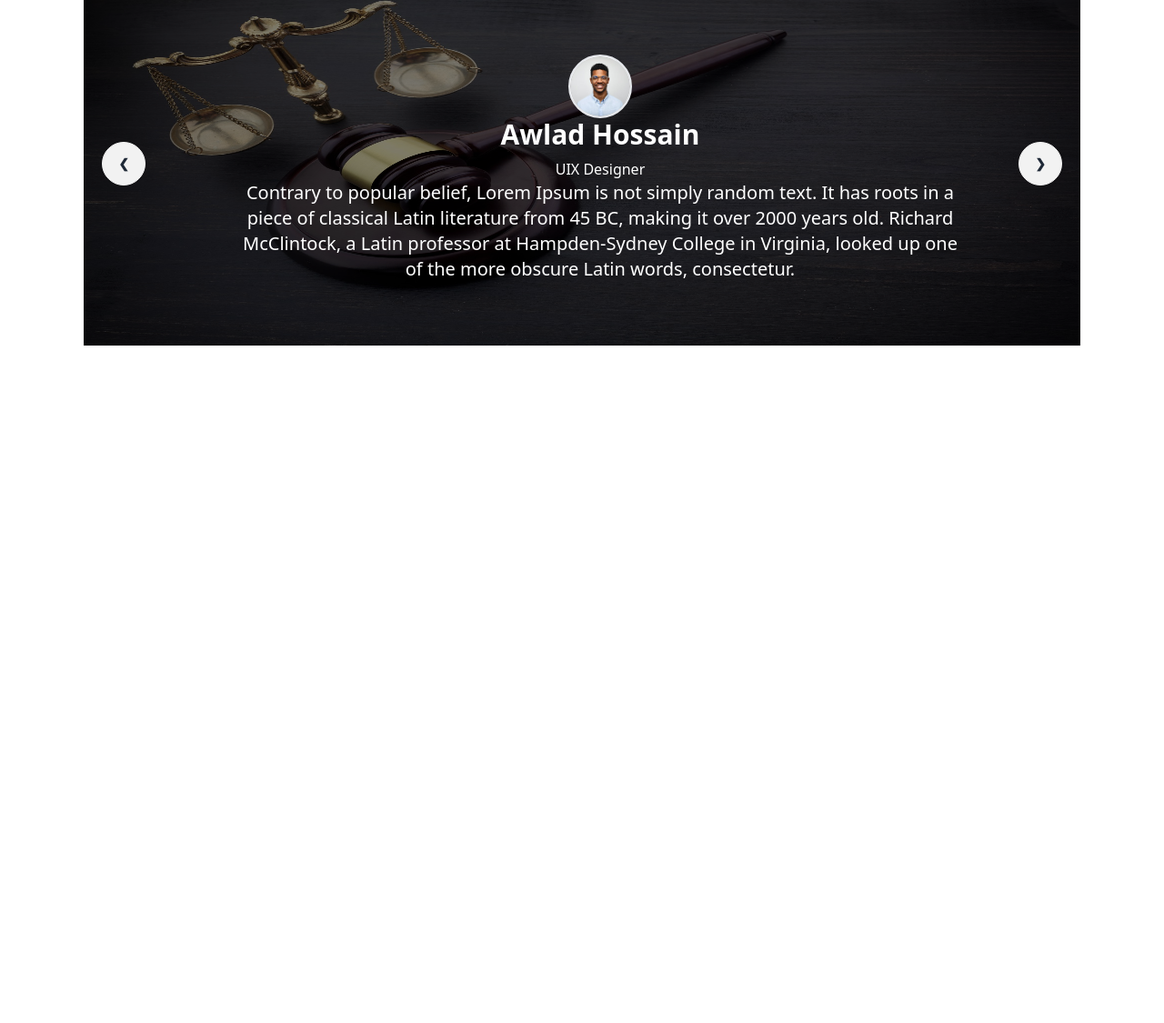
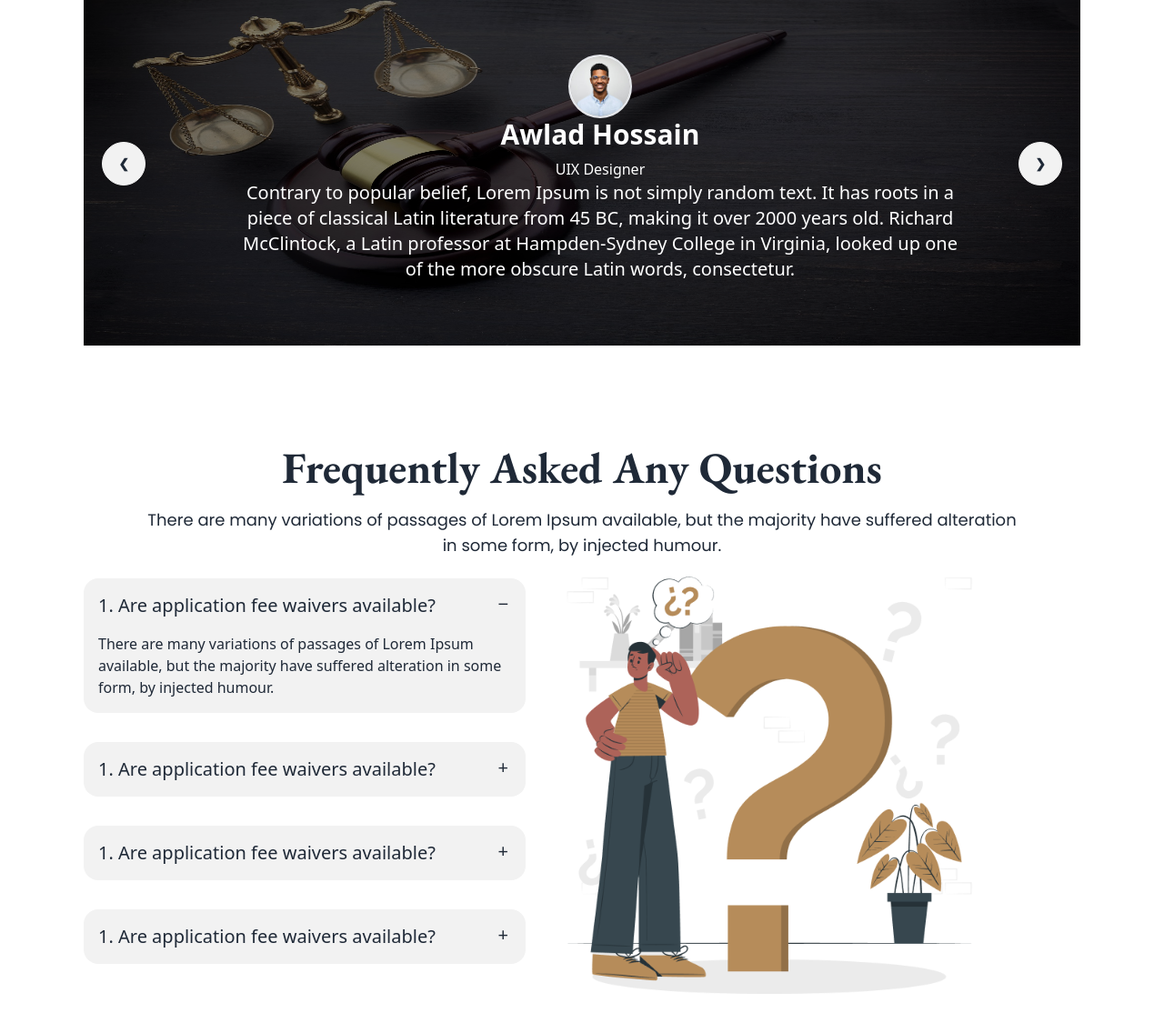
Before and after one commit to zalish-shawon/legal-solution, a plain HTML site: page index.html in a window 1280 px wide. Shown: the part 1925-3050 px from the top of the page at 91% size. Before the commit the page ends 2343 px from the top, so only its background shows below. Drawn offline with nearby package versions, Linux system fonts and the light colour scheme.

Commit message:
faq added

```diff
--- a/index.html
+++ b/index.html
@@ -231,9 +231,8 @@
     </section>
     <section class="max-w-[1160px] mx-auto md:p-6 lg:p-8">
       <!-- carousel section  -->
-
-
       <div class="carousel">
+        <!-- slide 1  -->
         <div id="slide1" class="carousel-item relative w-full">
           <div class="darken-image w-full">
             <img src="images/slider-1.jpg" class="h-[400px] w-full" />
@@ -260,6 +259,7 @@
             <a href="#slide2" class="btn btn-circle">❯</a>
           </div>
         </div>
+        <!-- slide 2  -->
         <div id="slide2" class="carousel-item relative w-full">
           <div class="darken-image w-full">
             <img src="images/slider-2.jpg" class="h-[400px] w-full" />
@@ -278,7 +278,6 @@
                 in a piece of classical Latin literature from 45 BC, making it over 2000 years old. Richard McClintock,
                 a Latin professor at Hampden-Sydney College in Virginia, looked up one of the more obscure Latin words,
                 consectetur.</p>
-
             </div>
           </div>
 
@@ -287,13 +286,12 @@
             <a href="#slide3" class="btn btn-circle">❯</a>
           </div>
         </div>
+        <!-- slide 3  -->
         <div id="slide3" class="carousel-item relative w-full">
           <div class="darken-image w-full">
             <img src="images/slider-3.jpg" class="h-[400px] w-full" />
             <div class="overlay"></div>
           </div>
-
-
           <div class="absolute top-[5rem] lg:left-[2.5rem] text-white">
                     <div class="md:w-1/2 lg:w-full text-center">
                         <div class="flex justify-center">
@@ -306,18 +304,69 @@
 
                         </div>
                   </div>
-
-
           <div class="absolute flex justify-between transform -translate-y-1/2 left-5 right-5 top-1/2">
             <a href="#slide2" class="btn btn-circle">❮</a>
             <a href="#slide1" class="btn btn-circle">❯</a>
           </div>
         </div>
+      </div>
+    </section>
+    <section class="max-w-[1160px] mx-auto md:p-6 lg:p-8">
+      <!-- Frequently Asked Any Questions  -->
+      <div class="text-center">
+        <h1 class="font-eb mb-5 pt-10 text-xl lg:text-5xl  font-bold">Frequently Asked Any Questions</h1>
+        <p class="font-poppins mb-5 text-xs lg:text-lg lg:px-16">There are many variations of passages of Lorem Ipsum
+          available, but the majority have
+          suffered alteration in some form, by injected humour.</p>
+      </div>
+      <div class="flex flex-col-reverse lg:flex-row justify-center items-center gap-6 lg:gap-10">
+        <div class="flex-1">
 
+          <div class="collapse collapse-plus bg-base-200 mb-3 lg:mb-8">
+            <input type="radio" name="my-accordion-3" checked="checked" />
+            <div class="collapse-title text-xl font-medium">
+              <Translate text="Click to open this one and close others" /><h1>1. Are application fee waivers available?</h1>
+            </div>
+            <div class="collapse-content">
+              <p>There are many variations of passages of Lorem Ipsum available, but the majority have suffered alteration in some form, by injected humour. </p>
+            </div>
+          </div>
+          <div class="collapse collapse-plus bg-base-200 mb-3 lg:mb-8">
+            <input type="radio" name="my-accordion-3" />
+            <div class="collapse-title text-xl font-medium">
+              <Translate text="Click to open this one and close others" />
+              <h1>1. Are application fee waivers available?</h1>
+            </div>
+            <div class="collapse-content">
+              <p>There are many variations of passages of Lorem Ipsum available, but the majority have suffered alteration in some form, by injected humour.</p>
+            </div>
+          </div>
+          <div class="collapse collapse-plus bg-base-200 mb-3 lg:mb-8">
+            <input type="radio" name="my-accordion-3" />
+            <div class="collapse-title text-xl font-medium">
+              <Translate text="Click to open this one and close others" />
+              <h1>1. Are application fee waivers available?</h1>
+            </div>
+            <div class="collapse-content">
+              <p>There are many variations of passages of Lorem Ipsum available, but the majority have suffered alteration in some form, by injected humour.</p>
+            </div>
+          </div>
+          <div class="collapse collapse-plus bg-base-200 mb-3 lg:mb-8">
+            <input type="radio" name="my-accordion-3" />
+            <div class="collapse-title text-xl font-medium">
+              <Translate text="Click to open this one and close others" />
+              <h1>1. Are application fee waivers available?</h1>
+            </div>
+            <div class="collapse-content">
+              <p>There are many variations of passages of Lorem Ipsum available, but the majority have suffered alteration in some form, by injected humour.</p>
+            </div>
+          </div>
+
+        </div>
+        <div>
+          <img class="flex-1 w-[100%] lg:w-[80%] " src="images/faq.png" alt="">
+        </div>
       </div>
-
-
-
     </section>
   </main>
   <footer>
```
